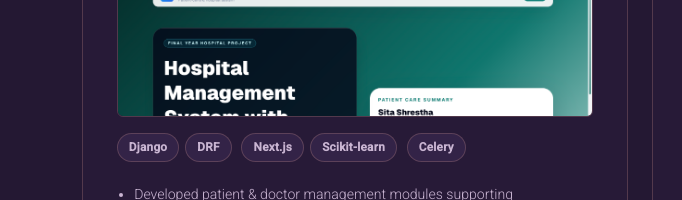
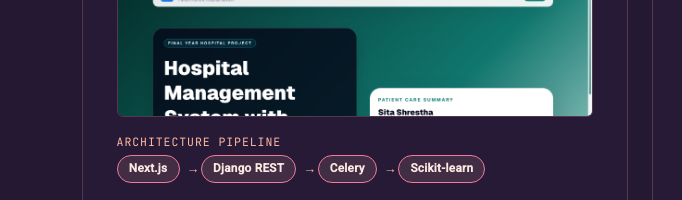
Before and after one commit to sara3302/saraportfolio, a website: page index.html in a window 1280 px wide. Shown: the part 3380-3580 px from the top of the page, 0-682 px from the left. Drawn offline with nearby package versions, Linux system fonts and the light colour scheme.

Commit message:
Update Medi project card with visual architecture pipeline (Next.js -> Django REST -> Celery -> Scikit-learn) and verify clean div markup

```diff
--- a/index.html
+++ b/index.html
@@ -482,9 +482,16 @@
             <img src="assets/img/portfolio/medimind_landing.png" alt="MediMind System" style="width:100%;height:170px;object-fit:cover;object-position:top;">
           </div>
           <div class="mb-3">
-            <span class="tag tag-muted">Django</span><span class="tag tag-muted">DRF</span>
-            <span class="tag tag-muted">Next.js</span><span class="tag tag-muted">Scikit-learn</span>
-            <span class="tag tag-muted">Celery</span>
+            <div class="mono accent mb-1" style="font-size:.72rem;letter-spacing:.08em;text-transform:uppercase;">Architecture Pipeline</div>
+            <div class="d-flex align-items-center flex-wrap gap-1">
+              <span class="tag tag-muted mb-1" style="color:var(--text);border-color:var(--accent-dim);background:rgba(255,184,161,0.12);">Next.js</span>
+              <span class="accent mono mb-1" style="font-size:.8rem;">&rarr;</span>
+              <span class="tag tag-muted mb-1" style="color:var(--text);border-color:var(--accent-dim);background:rgba(255,184,161,0.12);">Django REST</span>
+              <span class="accent mono mb-1" style="font-size:.8rem;">&rarr;</span>
+              <span class="tag tag-muted mb-1" style="color:var(--text);border-color:var(--accent-dim);background:rgba(255,184,161,0.12);">Celery</span>
+              <span class="accent mono mb-1" style="font-size:.8rem;">&rarr;</span>
+              <span class="tag tag-muted mb-1" style="color:var(--text);border-color:var(--accent-dim);background:rgba(255,184,161,0.12);">Scikit-learn</span>
+            </div>
           </div>
           <ul style="color:var(--muted);font-size:.88rem;padding-left:1.1rem;margin-bottom:1.2rem;">
             <li>Developed patient &amp; doctor management modules supporting appointment scheduling, medical records, and role-based access control using Django REST Framework.</li>
```
